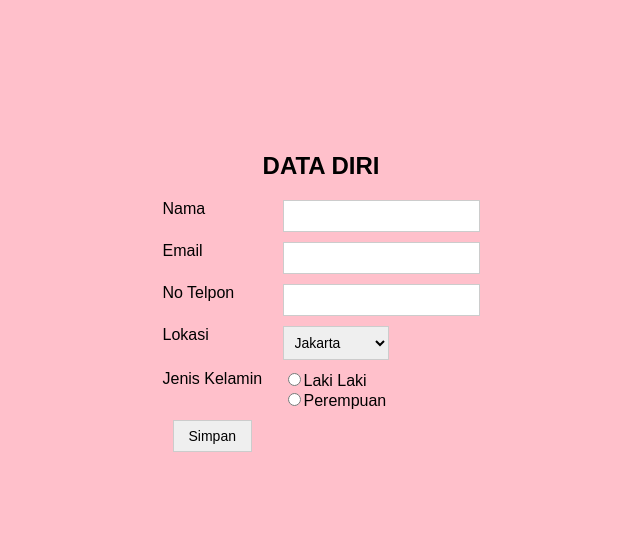
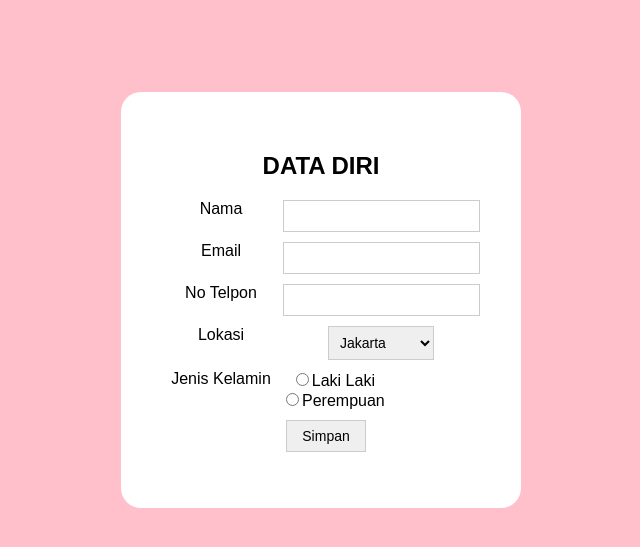
Before and after one commit to PETCARE-UAD/PET-CARE-UAD, a PHP site: page /form.php in a window 1280 px wide. Shown: the top 547 px of the page, without its empty margins (319-959 px from the left). Run offline with PHP 8.4, Linux system fonts and the light colour scheme.

Commit message:
menambahkan bagian data

```diff
--- a/form/form.php
+++ b/form/form.php
@@ -50,6 +50,15 @@
 			float:left;
 
 		}
+		.data{
+			background-color:#fff;
+			width:400px;
+			text-align: center;
+			padding:40px;
+			box-sizing:border-box;
+			border-radius:20px;}
+
+
 
 	</style>
 </head>
```
